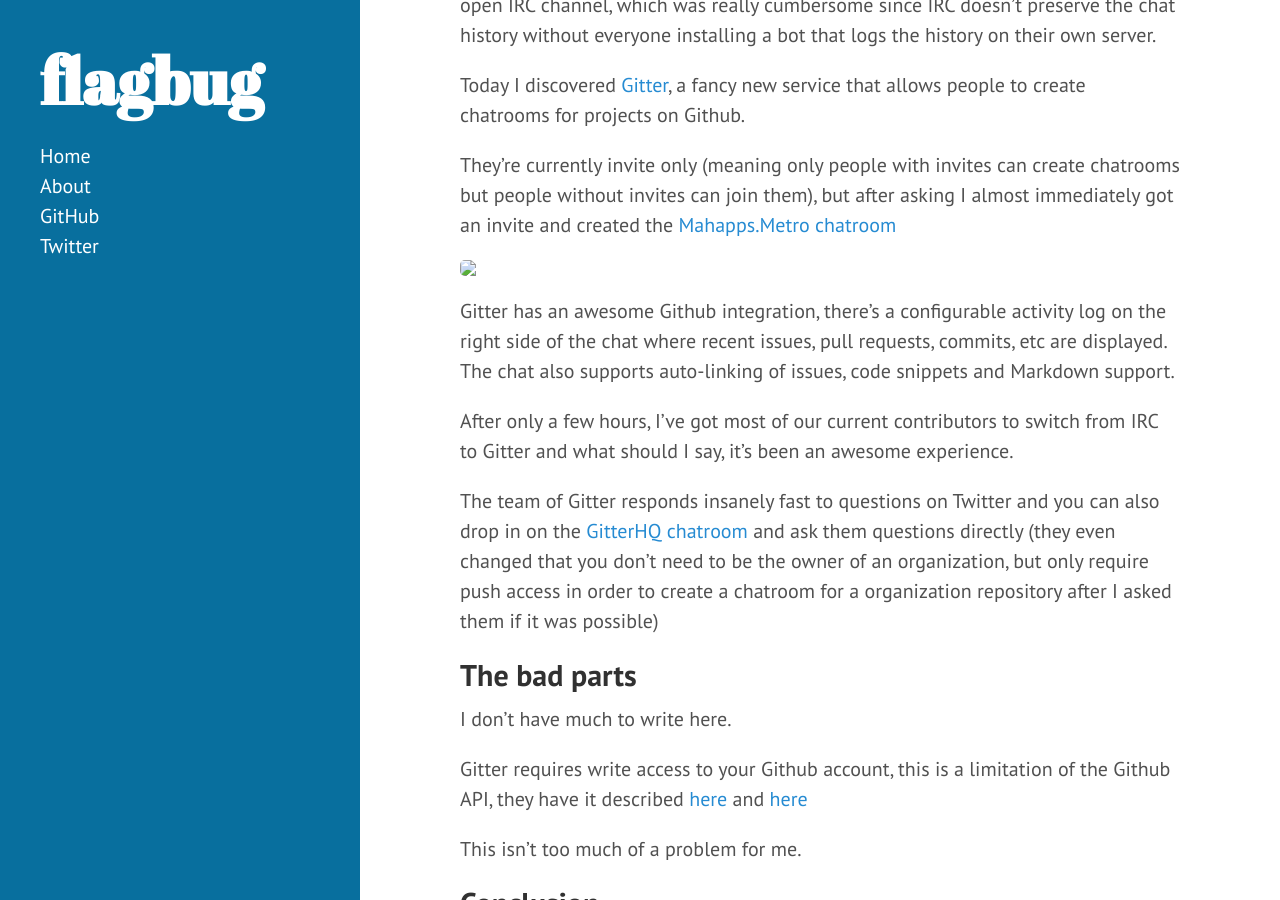
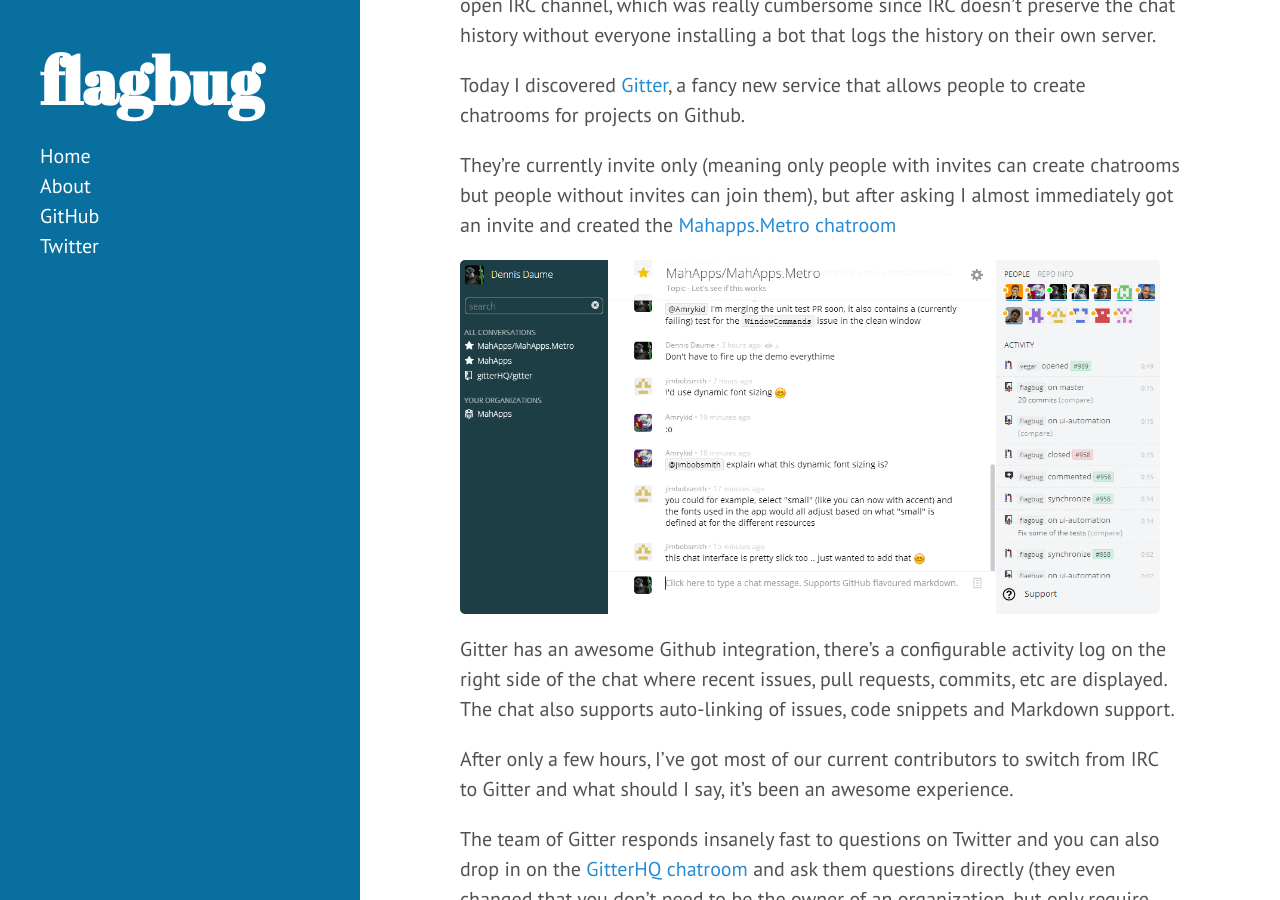
Before and after one commit to flagbug/flagbug.github.com, a Jekyll site: the page built from _posts/2014-01-30-better-open-source-collaboration-with-gitter.md, in a window 1280 px wide and 900 px high, scrolled down 330 px. Built offline with Jekyll 4.4.1, drawn with Linux system fonts in a browser that asks for light colours; Markdown is read by kramdown in place of the engine named in the settings.

Commit message:
Fix image path

```diff
--- a/_posts/2014-01-30-better-open-source-collaboration-with-gitter.md
+++ b/_posts/2014-01-30-better-open-source-collaboration-with-gitter.md
@@ -9,7 +9,7 @@
 
 They're currently invite only (meaning only people with invites can create chatrooms but people without invites can join them), but after asking I almost immediately got an invite and created the [Mahapps.Metro chatroom](https://gitter.im/MahApps/MahApps.Metro)
 
-<img src="images/gitter.png" width="700" />
+<img src="/images/gitter.png" width="700" />
 
 Gitter has an awesome Github integration, there's a configurable activity log on the right side of the chat where recent issues, pull requests, commits, etc are displayed. The chat also supports auto-linking of issues, code snippets and Markdown support.
 
```
